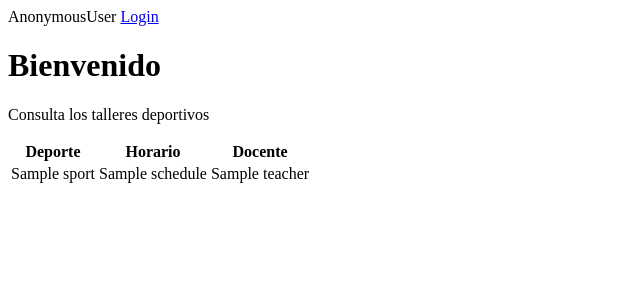
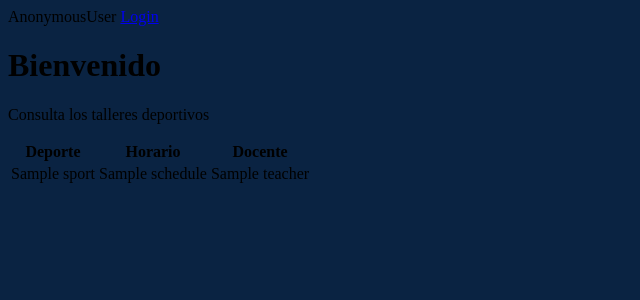
Before and after one commit to DanielLeonP/deportes, a Django app: template apps/core/templates/home.html in a window 1280 px wide. Shown: the top 300 px of the page, without its empty margins (0-640 px from the left). Run offline with Django 3.2, Linux system fonts and the light colour scheme; the template is opened without the code that fills it: most values are stand-ins (such as "Sample title", 1, 10 or a date in 2020).

Commit message:
Cargar static files

```diff
--- a/apps/core/templates/home.html
+++ b/apps/core/templates/home.html
@@ -1,11 +1,14 @@
+{% load static %}
+
 <!DOCTYPE html>
 <html lang="en">
 <head>
     <meta charset="UTF-8">
     <meta name="viewport" content="width=device-width, initial-scale=1.0">
+    <link rel="stylesheet" href="{% static 'css/styles.css' %}">
     <title>Document</title>
 </head>
-<body>
+<body class="bg-dark-blue">
     {{ request.user }}
     <a href="{% url 'login' %}">Login</a>
     <table>
--- a/deportes/settings.py
+++ b/deportes/settings.py
@@ -120,5 +120,6 @@ USE_TZ = True
 # https://docs.djangoproject.com/en/3.0/howto/static-files/
 
 STATIC_URL = '/static/'
+STATICFILES_DIRS = (os.path.join(BASE_DIR, 'static'),)
 MEDIA_ROOT = os.path.join(BASE_DIR, 'media')
 MEDIA_URL = '/media/'
--- /dev/null
+++ b/static/css/styles.css
@@ -0,0 +1,27 @@
+:root{
+    --dark-blue: #0A2342;
+    --bright-green: #2CA58D;
+    --sad-green: #84BC9C;
+    --white: #FFFDF7;
+    --pink: #F46197;
+}
+
+.bg-dark-blue{
+    background-color:var(--dark-blue) !important;
+}
+.bg-bright-green{
+    background-color:var(--bright-green);
+}
+.bg-white{
+ background-color: var(--white) !important;
+}
+.bg-pink{
+    background-color: var(--pink);
+}
+.color-white{
+    color: var(--white) !important;
+}
+.title{
+    font-size:3rem;
+    color: white;
+}
```
